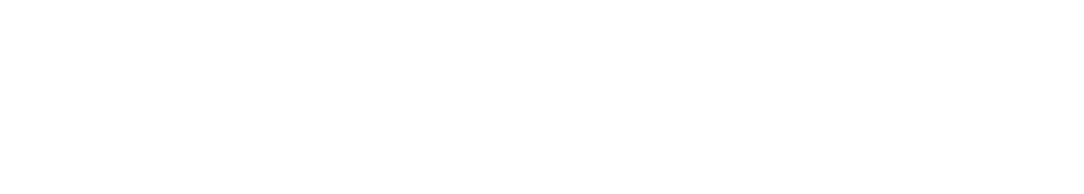
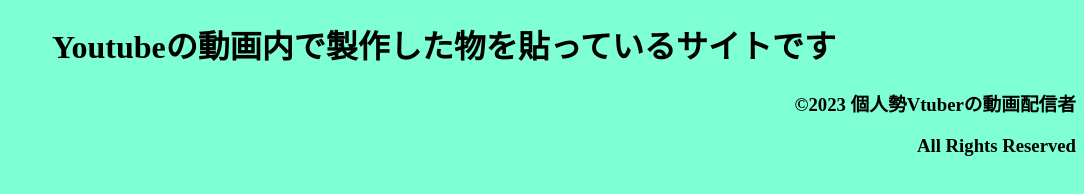
Before and after one commit to VideodistributorofindividualVtuber/UnityWebGL, a plain HTML site: page index.html in a window 1280 px wide. Shown: the whole page, without its empty margins (196-1280 px from the left). Drawn offline with Linux system fonts and the light colour scheme.

Commit message:
Cheanged 2023/07/20

```diff
--- a/index.html
+++ b/index.html
@@ -7,6 +7,13 @@
 </head>
 <body>
 <link href="style.css" rel="stylesheet">
-
+<div class="heder">
+    <h1>Youtubeの動画内で製作した物を貼っているサイトです</h1>
+</div>
+<!--Copyは変更しないでください-->
+<div class="Copy">
+    <h3>©2023 個人勢Vtuberの動画配信者</h3>
+    <h3><p>All Rights Reserved</p></h3>
+</div>
 </body>
 </html>
--- a/style.css
+++ b/style.css
@@ -1 +1,10 @@
 @charset "UTF-8";
+body{
+    background-color: aquamarine;
+}
+.heder{
+    text-align: center;
+}
+.Copy{
+    text-align: right;
+}
```
Also changed, not shown: 1 other file.
